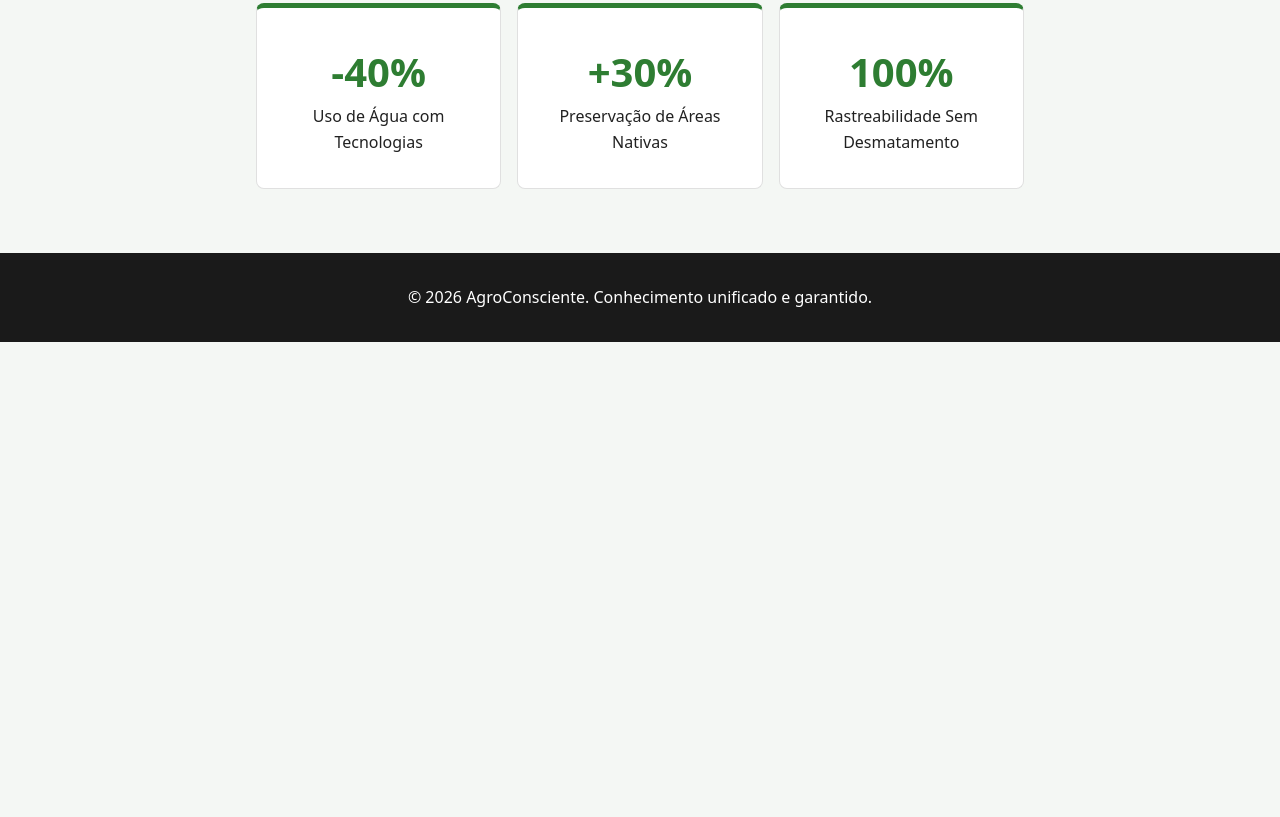
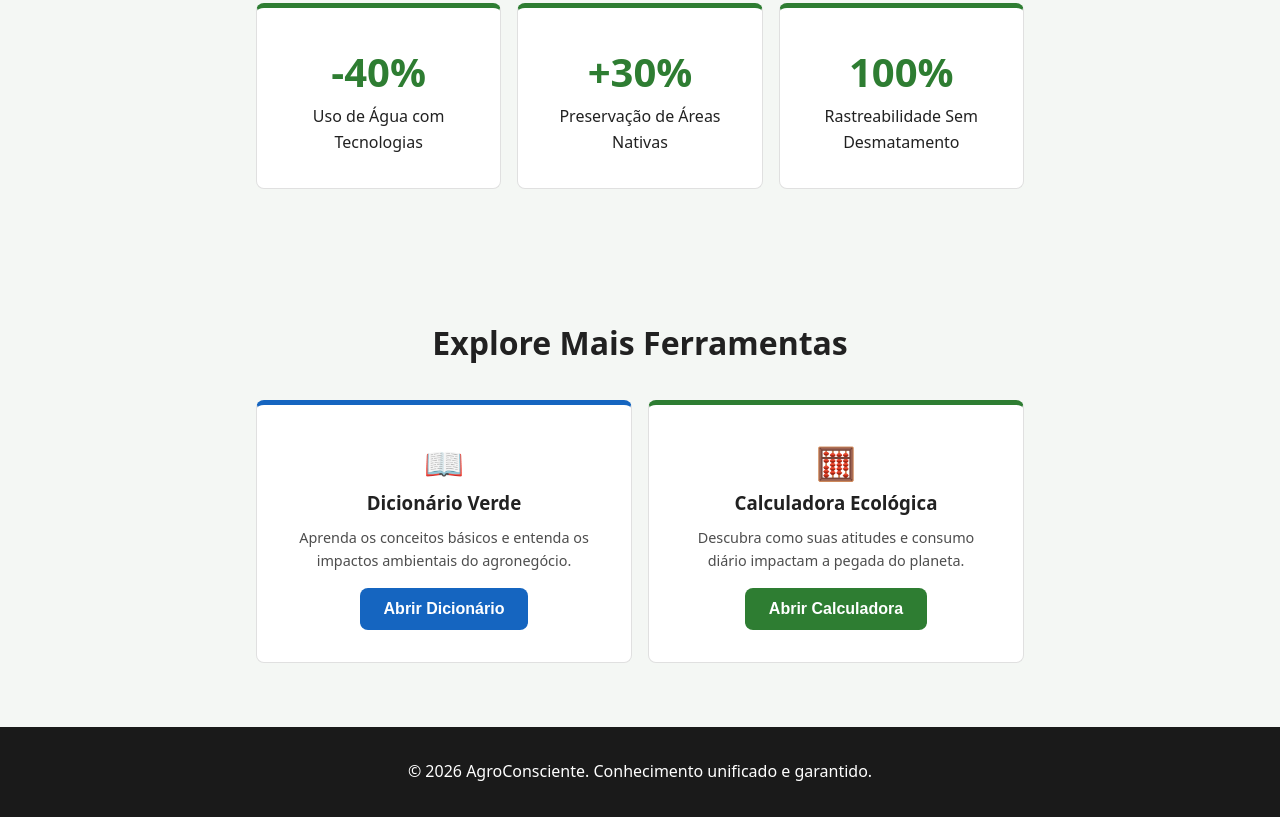
Before and after one commit to williamlarsson-jpg/agrinho2026, a plain HTML site: page index.html in a window 1280 px wide. Shown: the part 901-1718 px from the top of the page. Before the commit the page ends 1243 px from the top, so only its background shows below. Drawn offline with Linux system fonts and the light colour scheme.

Commit message:
Update index.html

```diff
--- a/index.html
+++ b/index.html
@@ -52,7 +52,7 @@
                         </div>
                         <div class="carousel-item">
                             <h3>Rastreabilidade Blockchain</h3>
-                            <p>Armazenamento imutável de dados para garantir a origem sustentável do produto.</p>
+                            <p>Armazenamento imutável de dados para garantir a origem sustentável do product.</p>
                         </div>
                     </div>
                     <div class="carousel-controls">
@@ -68,6 +68,27 @@
                     <div class="card metric-card"><span class="metric-number">-40%</span><p>Uso de Água com Tecnologias</p></div>
                     <div class="card metric-card"><span class="metric-number">+30%</span><p>Preservação de Áreas Nativas</p></div>
                     <div class="card metric-card"><span class="metric-number">100%</span><p>Rastreabilidade Sem Desmatamento</p></div>
+                </div>
+            </div>
+
+            <div class="knowledge-section" style="margin-top: 3rem;">
+                <h2 class="section-title">Explore Mais Ferramentas</h2>
+                <div class="metrics-grid">
+
+                    <div class="card metric-card" style="border-top: 5px solid var(--secondary); cursor: pointer;">
+                        <span class="metric-number" style="color: var(--secondary); font-size: 2rem;">📖</span>
+                        <h3>Dicionário Verde</h3>
+                        <p style="margin: 0.5rem 0 1rem; opacity: 0.8; font-size: 0.9rem;">Aprenda os conceitos básicos e entenda os impactos ambientais do agronegócio.</p>
+                        <button data-target="page-glossario" class="btn-primary link-btn" style="background-color: var(--secondary);">Abrir Dicionário</button>
+                    </div>
+
+                    <div class="card metric-card" style="cursor: pointer;">
+                        <span class="metric-number" style="font-size: 2rem;">🧮</span>
+                        <h3>Calculadora Ecológica</h3>
+                        <p style="margin: 0.5rem 0 1rem; opacity: 0.8; font-size: 0.9rem;">Descubra como suas atitudes e consumo diário impactam a pegada do planeta.</p>
+                        <button data-target="page-calculadora" class="btn-primary link-btn">Abrir Calculadora</button>
+                    </div>
+
                 </div>
             </div>
         </section>
```
